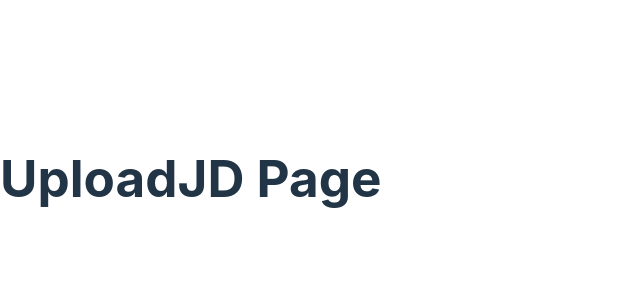
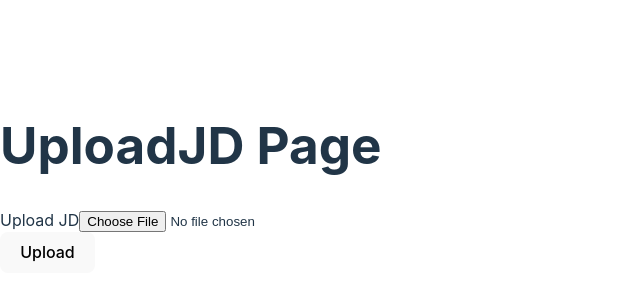
Before and after one commit to vikas598/Resume_evaluator, a React (Vite) app in the folder frontend/: page /upload-jd in a window 1280 px wide. Shown: the part 222-522 px from the top of the page, without its empty margins (0-640 px from the left). Built offline with nearby package versions, Linux system fonts and the light colour scheme.

Commit message:
feat: JD upload integration done

```diff
--- a/frontend/src/pages/Login.jsx
+++ b/frontend/src/pages/Login.jsx
@@ -1,8 +1,10 @@
 import {useState} from "react";
+import {useNavigate} from "react-router-dom";
 
 import api from "../services/api";
 
 function Login() {
+    const navigate = useNavigate();
     const[mail, setMail]=useState("")
     const[password, setPassword]= useState("")
     const handleSubmit = async (e) => {
@@ -17,9 +19,7 @@ function Login() {
             const response = await api.post("/login", formData);
 
             localStorage.setItem("token", response.data.access_token);
-            // console.log(localStorage.getItem("token"));
-
-            // console.log(response.data);
+            navigate('/upload-jd');
         }
         catch(error){
             console.log(error.response.data);
--- a/frontend/src/pages/UploadJD.jsx
+++ b/frontend/src/pages/UploadJD.jsx
@@ -1,7 +1,61 @@
+import { useState } from "react";
+
+import api from "../services/api";
+
 function UploadJD() {
+    const[file, setFile] = useState(null);
+    const handleFileChange = (e) => {
+    const selectedFile = e.target.files[0];
+        setFile(selectedFile);
+        console.log(selectedFile);
+};
+    const handleSubmit = async (e) => {
+    e.preventDefault();
+
+    if (!file) {
+        alert("Please select a JD file.");
+        return;
+    }
+
+    try {
+        const token = localStorage.getItem("token");
+
+        const formData = new FormData();
+        formData.append("file", file);
+
+        response = await api.post(
+            "/upload/jd",
+            formData,
+            {
+                headers: {
+                    Authorization: `Bearer ${token}`,
+                },
+            }
+        );
+    } catch (error) {
+        console.log(error.response.data);
+    }
+};
+
+
     return (
-        <h1>UploadJD Page</h1>
+        <div>
+            <h1>UploadJD Page</h1>
+            <form onSubmit={handleSubmit}>
+                <div>
+                    <label>Upload JD</label>
+                <input type="file"
+            onChange={handleFileChange}
+            />
+                </div>
+            <div>
+                <button type="submit">
+                    Upload
+                </button>
+            </div>
+            </form>
+        </div>
     );
-}
+    }
 
 export default UploadJD;
--- a/frontend/src/pages/UploadResume.jsx
+++ b/frontend/src/pages/UploadResume.jsx
@@ -1,4 +1,41 @@
+import { useState} from "react";
+
+import api from "../services/api";
+
 function UploadResume() {
+    cosnt[file, setFile ] = useState(null);
+    const handleFileChange = (e) =>{
+        const selectedFile = e.target.files[0];
+        setFile(selectedFile);
+        console.log(selectedFile);
+    };
+    const handelSubmit= async (e)=> {
+        e.preventDefault();
+
+        if(!file){
+            alert("Please select a resume");
+            return;
+        }
+
+        try{
+            const token = localStorage.getItem("token");
+
+            const formData = new FormData();
+            formData.append("files", files);
+
+            response = await api.post("/upload/resume",
+                formData,
+                {
+                    headers:{
+                        Authorization: `Bearer ${token}`,
+                    },
+                }
+            );
+        }catch(error){
+            console.log(error.response.data)
+        }
+    }
+
     return (
         <h1>UploadResume Page</h1>
     );
```
